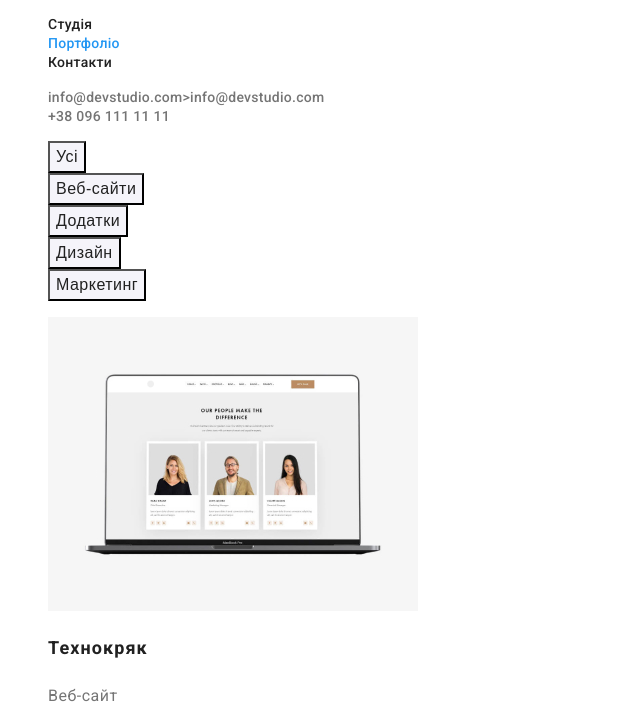
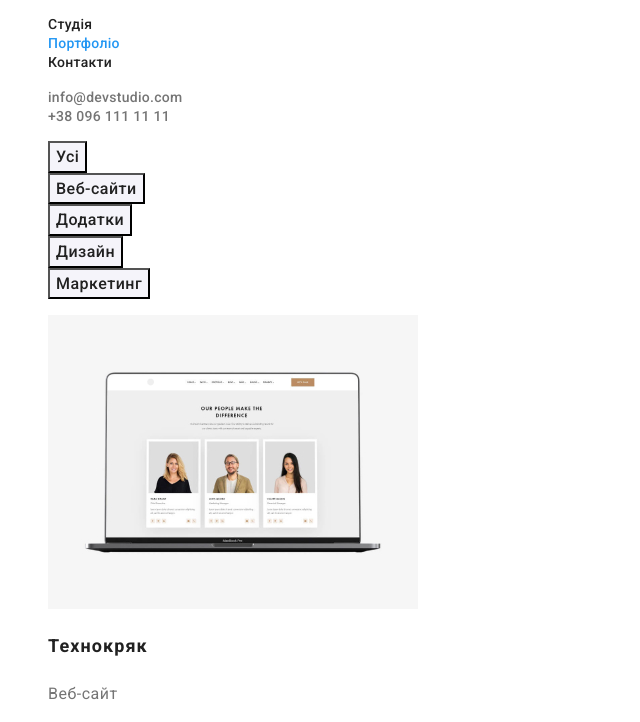
Before and after one commit to djmeluk/goit-markup-hw-02, a plain HTML site: page portfolio.html in a window 1280 px wide. Shown: the part 41-763 px from the top of the page, without its empty margins (0-640 px from the left). Drawn offline with Linux system fonts and the light colour scheme.

Commit message:
homework completed

```diff
--- a/css/style.css
+++ b/css/style.css
@@ -220,6 +220,7 @@ body {
 
 .button.primary {
   background-color: var(--accent-color);
+  font-family: Roboto, sans-serif;
   color: var(--primary-background-color);
   font-weight: 700;
   font-size: 16px;
@@ -235,10 +236,11 @@ body {
 
 .button.secondary {
   background-color: var(--team-background-color);
+  font-family: Roboto, sans-serif;
   color: var(--title-text-color);
   font-weight: 500;
   font-size: 16px;
-  line-height: 26px;
+  line-height: 1.6;
   letter-spacing: 0.03em;
 }
 .button.secondary:hover,
--- a/portfolio.html
+++ b/portfolio.html
@@ -32,7 +32,7 @@
             target="_blank"
             rel="noopener norefferer nofollow"
             class="link"
-            >info@devstudio.com>info@devstudio.com</a
+            >info@devstudio.com</a
           >
         </li>
         <li><a href="tel:+380961111111" class="link">+38 096 111 11 11</a></li>
```
Also changed, not shown: index.html (+2 -2 lines).
